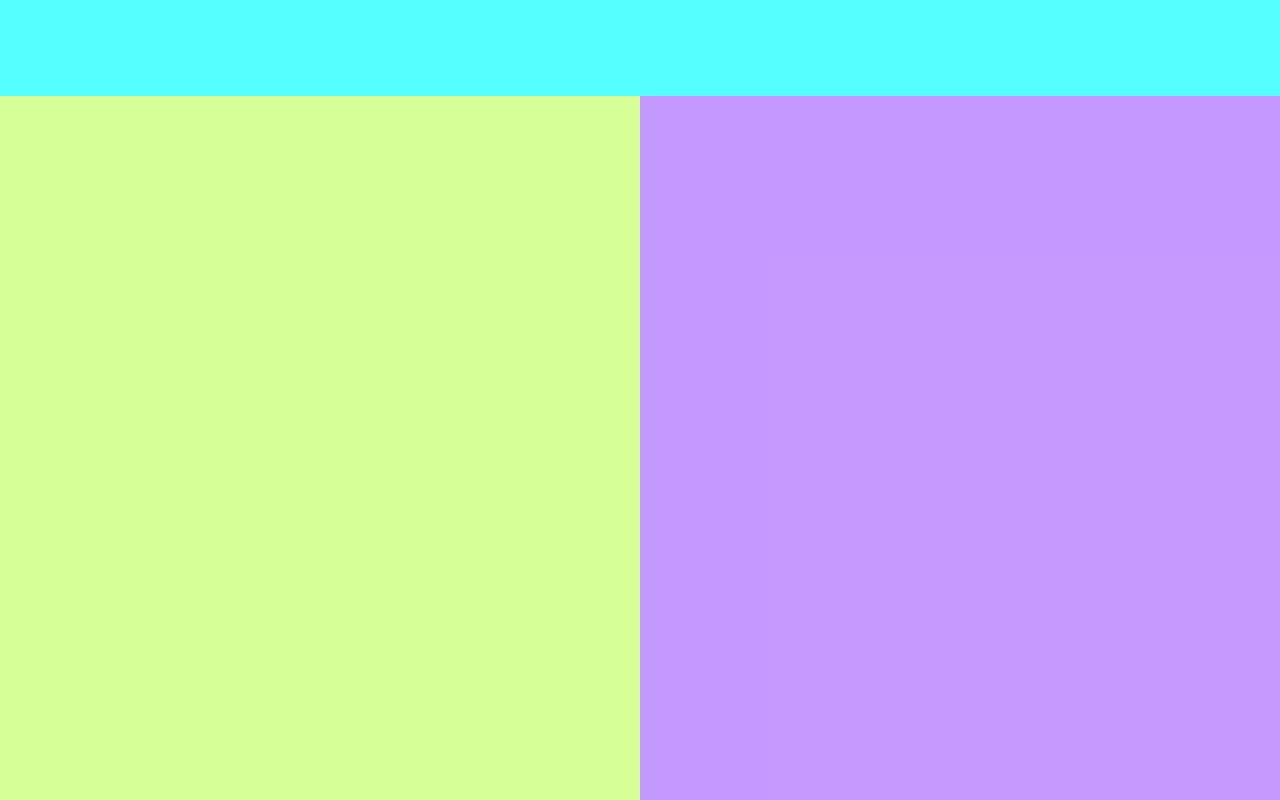
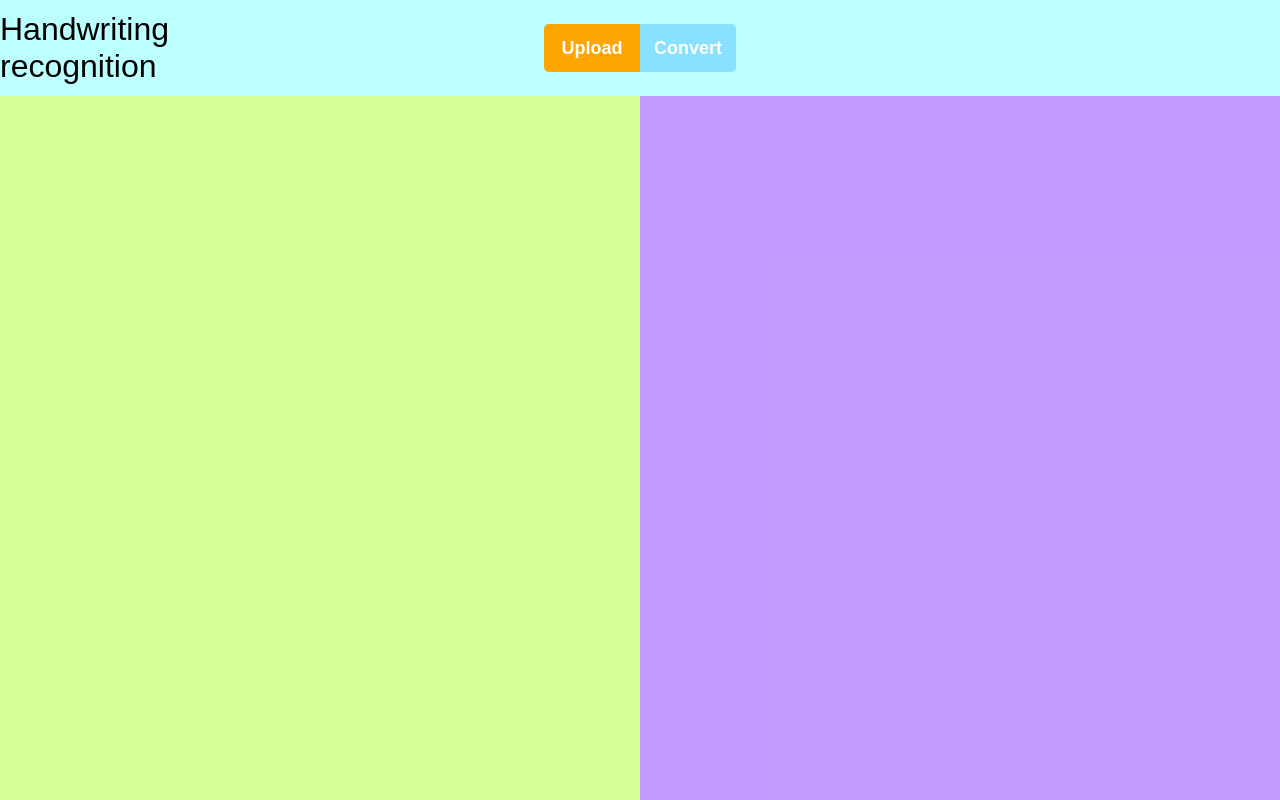
Before and after one commit to shrutikmali/spe-final-frontend, a React (Create React App) app: page / in a window 1280 px wide. Built offline with nearby package versions, Linux system fonts and the light colour scheme.

Commit message:
Create header

```diff
--- a/src/App.css
+++ b/src/App.css
@@ -4,7 +4,7 @@
 }
 
 .header {
-    background-color: rgba(0, 255, 255, 0.663);
+    background-color: rgba(0, 255, 255, 0.267);
     width: 100%;
     height: 96px;
     flex-grow: 1;
--- a/src/App.js
+++ b/src/App.js
@@ -1,10 +1,13 @@
 import React from "react";
 import "./App.css";
+import Header from "./components/header/Header";
 
 const App = () => {
   return (
     <div className="root">
-      <div className="header"></div>
+      <div className="header">
+        <Header />
+      </div>
       <div className="body">
         <div className="upload-root"></div>
         <div className="convert-root"></div>
--- /dev/null
+++ b/src/components/header/Header.js
@@ -0,0 +1,16 @@
+import React from "react";
+import "./header.css";
+
+const Header = () => {
+	return (
+		<div className="header-root">
+			<div className="header-title"><p>Handwriting recognition</p></div>
+				<div className="header-btns">
+					<button className="btn upload-btn">Upload</button>
+					<button className="btn convert-btn">Convert</button>
+				</div>
+		</div>
+	);
+}
+
+export default Header;
--- /dev/null
+++ b/src/components/header/header.css
@@ -0,0 +1,61 @@
+.header-root {
+    width: 100%;
+    height: 100%;
+    display: flex;
+    flex-direction: row;
+    align-items: center;
+}
+
+.header-title {
+    position: absolute;
+    font-size: 32px;
+    width: 48px;
+}
+
+.header-btns {
+    display: flex;
+    justify-content: center;
+    width: 100%;
+}
+
+.btn {
+    font-size: 18px;
+    color: white;
+    width: 96px;
+    height: 48px;
+    border: none;
+    background-color: transparent;
+    cursor: pointer;
+    font-weight: bolder;
+    outline: none;
+}
+
+.upload-btn {
+    background-color: orange;
+    border-top-left-radius: 5px;
+    border-bottom-left-radius: 5px;
+}
+
+.convert-btn {
+    background-color: rgb(136, 225, 255);
+    border-top-right-radius: 5px;
+    border-bottom-right-radius: 5px;
+}
+
+.upload-btn:hover {
+    color: orange;
+    border: 1px solid orange;
+    background-color: transparent;
+    border-left-color: orange;
+    border-top-color: orange;
+    border-bottom-color: orange;
+}
+
+.convert-btn:hover {
+    color: rgb(136, 225, 255);
+    border: 1px solid rgb(136, 225, 255);
+    background-color: transparent;
+    border-left-color: rgb(136, 225, 255);
+    border-top-color: rgb(136, 225, 255);
+    border-bottom-color: rgb(136, 225, 255);
+}
--- a/src/index.css
+++ b/src/index.css
@@ -2,4 +2,5 @@
   margin: 0px;
   padding: 0px;
   box-sizing: border-box;
+  font-family: Arial, Helvetica, sans-serif;
 }
```
